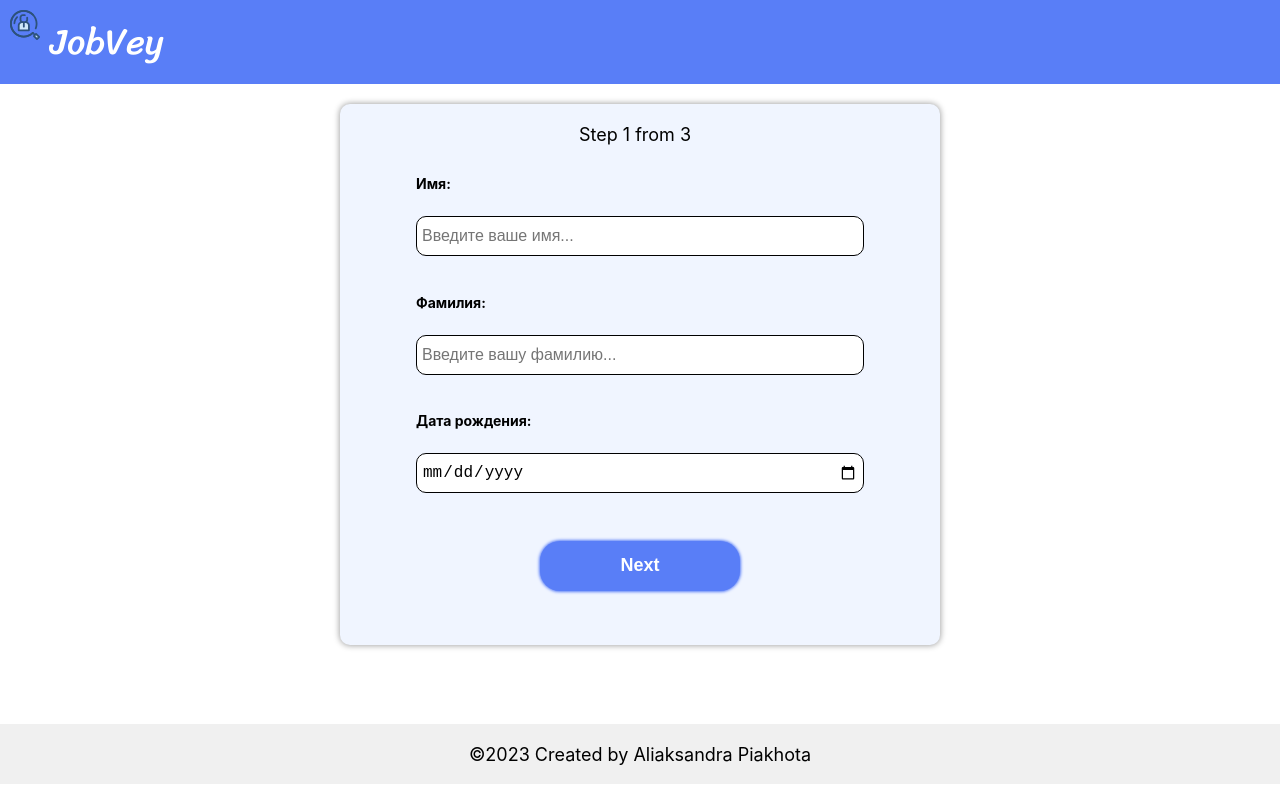
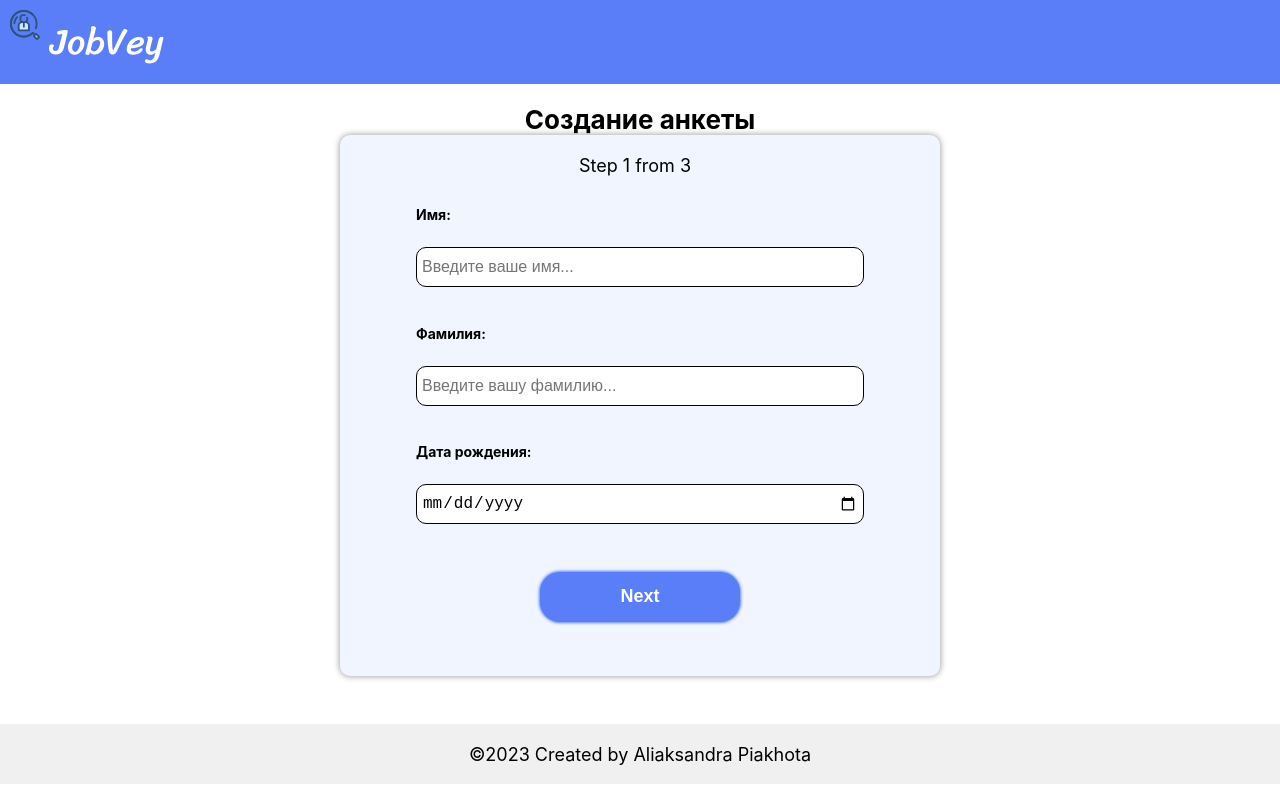
Before and after one commit to takeAmoment/andersen-react-hw, a React (Create React App) app in the folder my-app/: page / in a window 1280 px wide. Built offline with nearby package versions, Linux system fonts and the light colour scheme.

Commit message:
feat: create title in MainPage

```diff
--- a/my-app/src/index.css
+++ b/my-app/src/index.css
@@ -47,6 +47,9 @@ button{
   border-radius: 2rem;
   cursor: pointer;
 }
+h1{
+  font-size: 2.6rem;
+}
 
 h4{
   font-size: 2rem;
--- a/my-app/src/pages/MainPage/MainPage.jsx
+++ b/my-app/src/pages/MainPage/MainPage.jsx
@@ -8,6 +8,7 @@ export default class MainPage extends Component {
     return (
       <main>
         <div className={styles.main__container}>
+          <h1>Создание анкеты</h1>
           <Form initialState={initialState} formData={surveyData} />
         </div>
       </main>
```
